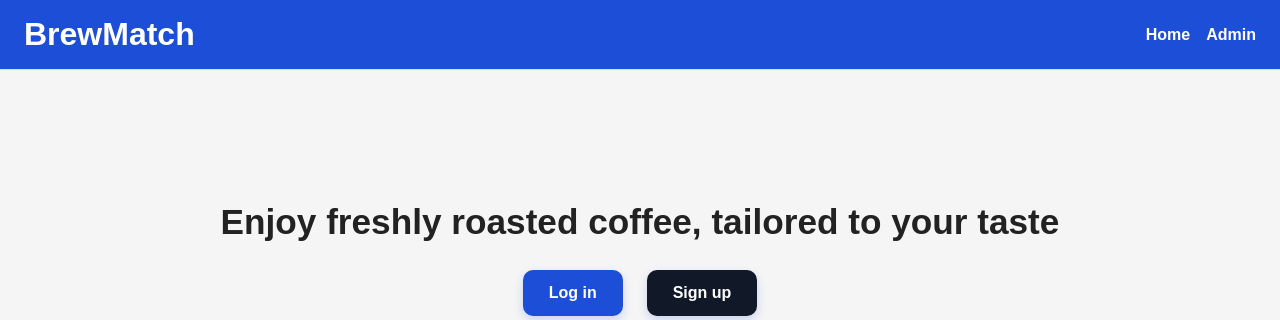
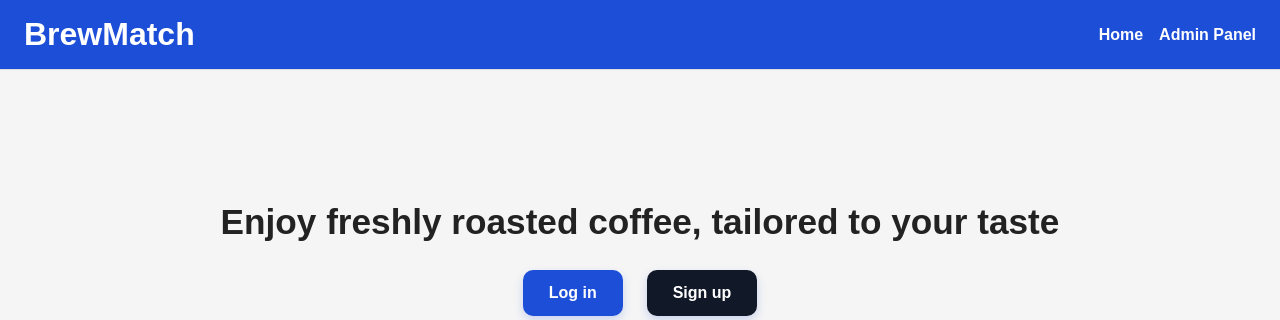
Before and after one commit to ClaudineWang/IS2108-Pair-Project, a Django app: page / in a window 1280 px wide. Shown: the top 320 px of the page. Run offline with Django 5.2, Linux system fonts and the light colour scheme.

Commit message:
url updated

```diff
--- a/IS2108proj/IS2108proj/templates/base.html
+++ b/IS2108proj/IS2108proj/templates/base.html
@@ -123,7 +123,7 @@
         <h1 class="page-title">BrewMatch</h1>
         <nav>
             <a href="/">Home</a>
-            <a href="/admin/">Admin</a>
+            <a href="{% url 'adminpanel:admin_login' %}">Admin Panel</a>
         </nav>
     </header>
 
```
